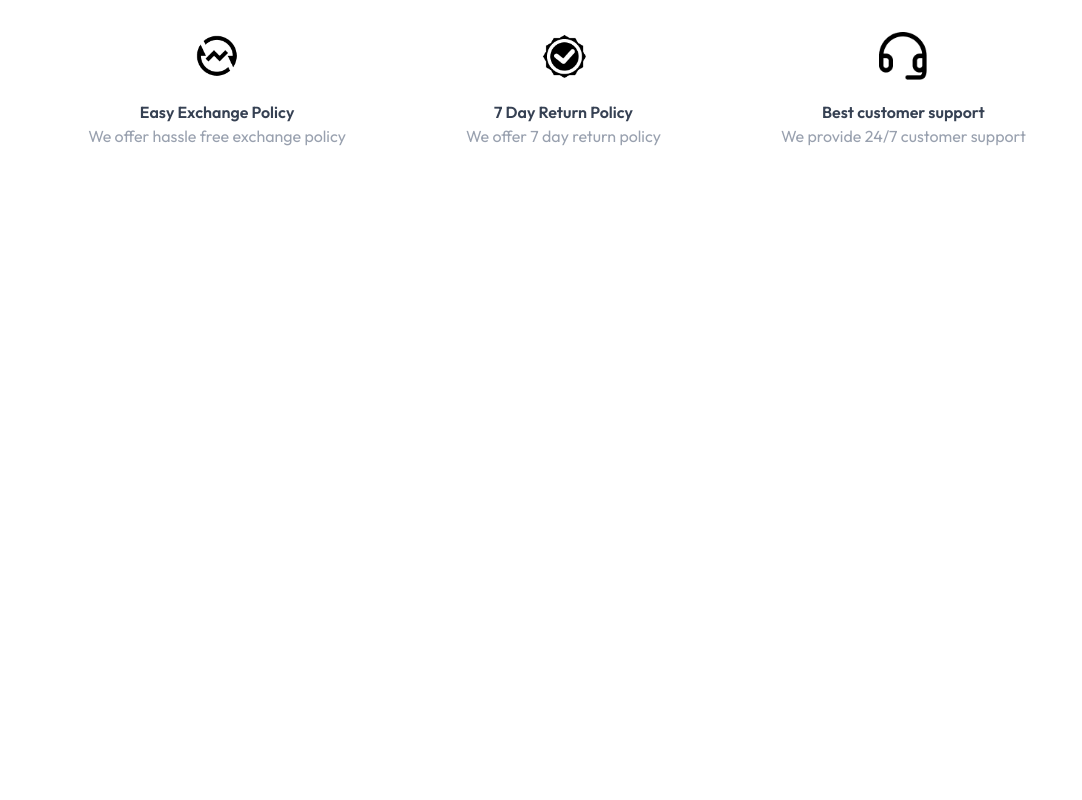
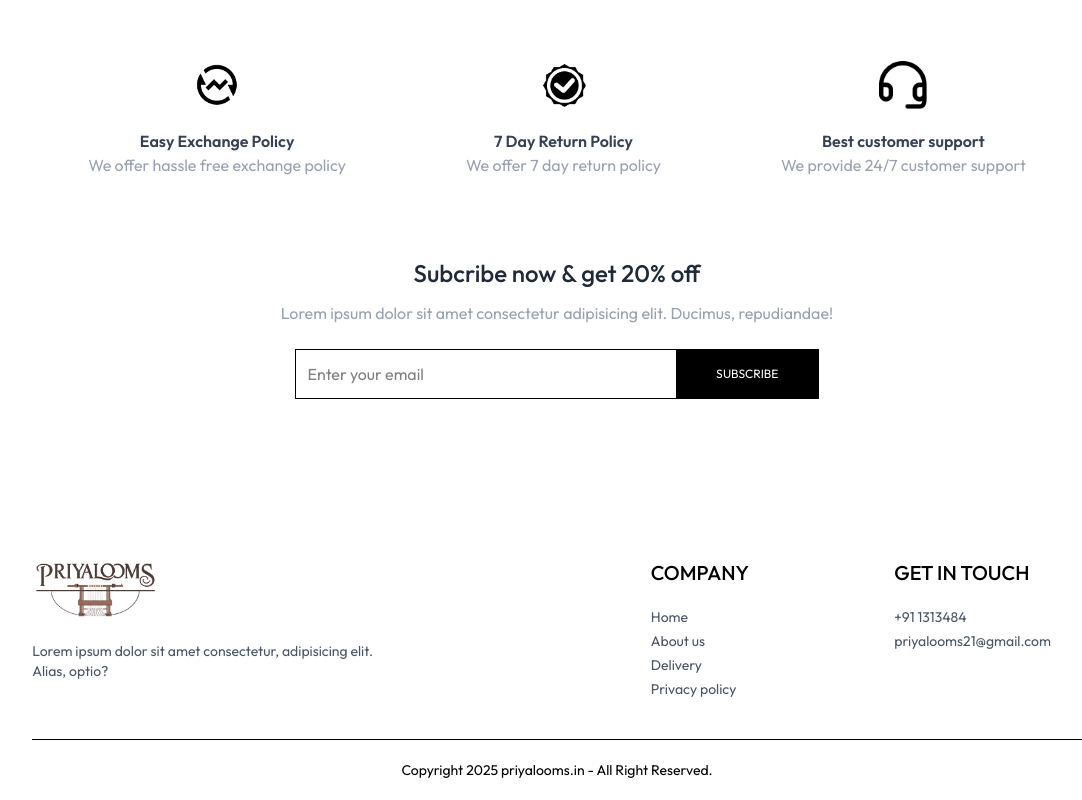
Before and after one commit to MRVx77/ecommerce-app, a React (Vite) app in the folder frontend/: page / in a window 1280 px wide. Shown: the part 1877-2677 px from the top of the page, without its empty margins (83-1165 px from the left). Before the commit the page ends 2105 px from the top, so only its background shows below. Built offline with nearby package versions, Linux system fonts and the light colour scheme.

Commit message:
add Footer and NewsLetterBox components; update Home page to include NewsLetterBox

```diff
--- a/frontend/src/App.jsx
+++ b/frontend/src/App.jsx
@@ -10,6 +10,7 @@
 import PlaceOrder from "./pages/PlaceOrder";
 import Orders from "./pages/Orders";
 import Navbar from "./components/Navbar";
+import Footer from "./components/Footer";
 
 const App = () => {
   return (
@@ -26,6 +27,7 @@
         <Route path="/placeorder" element={<PlaceOrder />} />
         <Route path="/orders" element={<Orders />} />
       </Routes>
+      <Footer />
     </div>
   );
 };
--- /dev/null
+++ b/frontend/src/components/Footer.jsx
@@ -0,0 +1,42 @@
+import React from "react";
+import { assets } from "../assets/assets";
+
+const Footer = () => {
+  return (
+    <div>
+      <div className="flex flex-col sm:grid grid-cols-[3fr_1fr_1fr] gap-14 my-10 mt-40 text-sm">
+        <div>
+          <img src={assets.logo} alt="" className="mb-5 w-32" />
+          <p className="w-full md:w-2/3 text-gray-600">
+            Lorem ipsum dolor sit amet consectetur, adipisicing elit. Alias,
+            optio?
+          </p>
+        </div>
+        <div>
+          <p className="text-xl font-medium mb-5">COMPANY</p>
+          <ul className="flex flex-col gap-1 text-gray-600">
+            <li>Home</li>
+            <li>About us</li>
+            <li>Delivery</li>
+            <li>Privacy policy</li>
+          </ul>
+        </div>
+        <div>
+          <p className="text-xl font-medium mb-5">GET IN TOUCH</p>
+          <ul className="flex flex-col gap-1 text-gray-600">
+            <li>+91 1313484</li>
+            <li>priyalooms21@gmail.com</li>
+          </ul>
+        </div>
+      </div>
+      <div>
+        <hr />
+        <p className="py-5 text-sm text-center">
+          Copyright 2025 priyalooms.in - All Right Reserved.
+        </p>
+      </div>
+    </div>
+  );
+};
+
+export default Footer;
--- /dev/null
+++ b/frontend/src/components/NewsLetterBox.jsx
@@ -0,0 +1,37 @@
+import React from "react";
+
+const NewsLetterBox = () => {
+  const onSubmitHandler = (event) => {
+    event.preventDefault();
+  };
+  return (
+    <div className="text-center">
+      <p className="text-2xl font-medium text-gray-800">
+        Subcribe now & get 20% off
+      </p>
+      <p className="text-gray-400 mt-3">
+        Lorem ipsum dolor sit amet consectetur adipisicing elit. Ducimus,
+        repudiandae!
+      </p>
+      <form
+        onSubmit={onSubmitHandler}
+        className="w-full sm:w-1/2 flex items-center gap-3 mx-auto my-6 border pl-3"
+      >
+        <input
+          className="w-full sm:flex-1 outline-none "
+          type="email"
+          placeholder="Enter your email"
+          required
+        />
+        <button
+          type="submit"
+          className="bg-black text-white text-xs px-10 py-4"
+        >
+          SUBSCRIBE
+        </button>
+      </form>
+    </div>
+  );
+};
+
+export default NewsLetterBox;
--- a/frontend/src/pages/Home.jsx
+++ b/frontend/src/pages/Home.jsx
@@ -3,6 +3,7 @@
 import LatestCollection from "../components/LatestCollection";
 import BestSeller from "../components/BestSeller";
 import OurPolicy from "../components/OurPolicy";
+import NewsLetterBox from "../components/NewsLetterBox";
 
 const Home = () => {
   return (
@@ -11,6 +12,7 @@
       <LatestCollection />
       <BestSeller />
       <OurPolicy />
+      <NewsLetterBox />
     </div>
   );
 };
```
Also changed, not shown: frontend/src/assets/logo.png.
